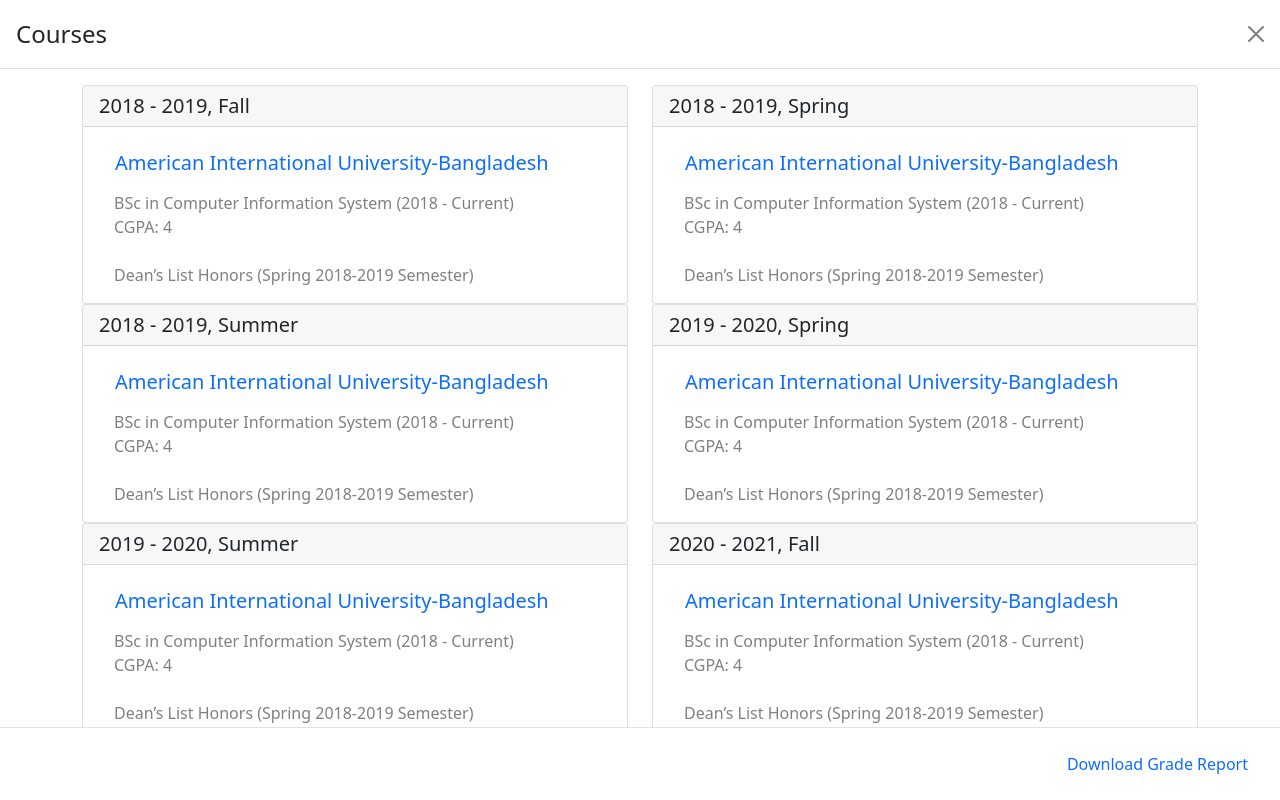
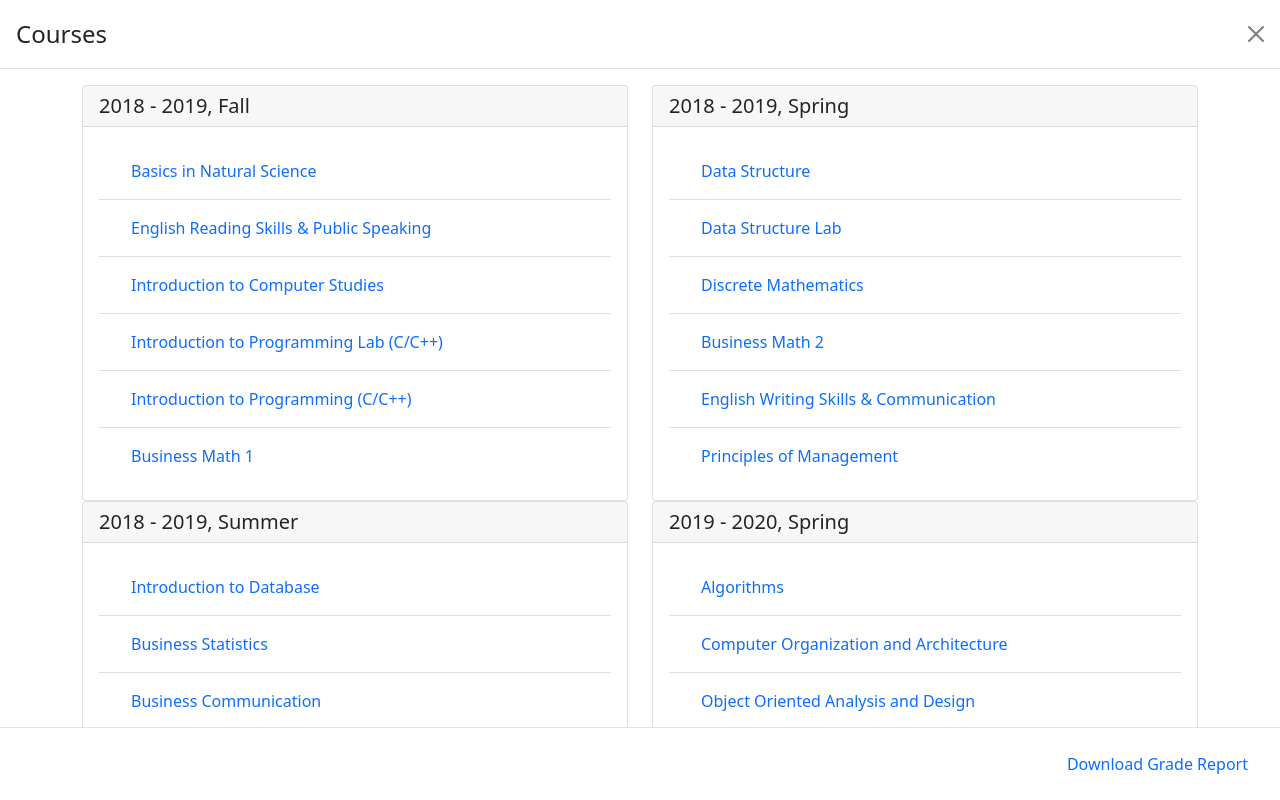
Before and after one commit to fffffatah/portfolio, a React (Create React App) app: page /education in a window 1280 px wide. Both pictures are taken after a click on the button "Details". Built offline with nearby package versions, Linux system fonts and the light colour scheme; grey boxes are pictures that could not be loaded.

Commit message:
add name to nav bar

```diff
--- a/src/components/education/Bachelor.js
+++ b/src/components/education/Bachelor.js
@@ -1,9 +1,10 @@
 import SetPageTitle from "../../setPageTitle";
-import { Container, Nav } from "react-bootstrap";
+import { Container, ListGroup, Nav } from "react-bootstrap";
 import { Row } from "react-bootstrap";
 import { Col } from "react-bootstrap";
 import { Card } from "react-bootstrap";
 import { Button } from "react-bootstrap";
+import { Collapse } from "react-bootstrap";
 import Educations from "../../storage/education/data.json";
 import { useState } from "react";
 import { Modal } from "react-bootstrap";
@@ -13,6 +14,8 @@
     //MAIN MODAL
     const [fullscreen, setFullscreen] = useState(true);
     const [show, setShow] = useState(false);
+    const [open, setOpen] = useState(false);
+
     function handleShow() {
         setShow(true);
     }
@@ -45,164 +48,50 @@
             </Container>
             <Modal show={show} fullscreen={fullscreen} onHide={() => setShow(false)}>
                 <Modal.Header closeButton>
-                <Modal.Title>Courses</Modal.Title>
+                <Modal.Title>
+                    Courses
+                </Modal.Title>
                 </Modal.Header>
                 <Modal.Body>
                 <Container>
                     <Row xs={1} md={2}>
+                        {
+                            Educations.education[0].semesters.length?(
+                                Educations.education[0].semesters.map((semester)=>{
+                                    return(
                                         <Col>
                                             <Card>
-                                <Card.Header as="h5">{Educations.education[0].semesters[0].session}</Card.Header>
+                                                <Card.Header as="h5">{semester.session}</Card.Header>
                                                     <Card.Body>
-                                    <Nav.Link href="https://www.aiub.edu" target="_blank">
-                                    <Card.Title>{Educations.education[0].institution}</Card.Title>
-                                    </Nav.Link>
-                                    <Card.Text style={{'padding-left':'15px'}}>
+                                                        <ListGroup variant="flush">
+                                                        {
+                                                            semester.courses.length?(
+                                                                semester.courses.map((course)=>{
+                                                                    return(
+                                                                        <ListGroup.Item>
+                                                                            <Nav.Link onClick={() => setOpen(!open)} aria-expanded={open} variant="outline-primary" size="lg">{course.name}</Nav.Link>
+                                                                            <Collapse in={open}>
+                                                                                <div style={{'padding-left':'15px'}}>
                                                                                    <div style={{'font-family':'Segoe UI'},{'color':'grey'}}>
-                                            {Educations.education[0].degree} ({Educations.education[0].year})<br/>
-                                            CGPA: {Educations.education[0].CGPA}<br/><br/>
-                                            {Educations.education[0].achievements[0].name}
+                                                                                        {course.description}<br/><br/>
+                                                                                        Credit: {course.credt}<br/>
+                                                                                        Result: {course.result}
                                                                                    </div>
-                                    </Card.Text>
+                                                                                </div>
+                                                                            </Collapse>
+                                                                        </ListGroup.Item>
+                                                                    )
+                                                                })
+                                                            ):''
+                                                        }
+                                                        </ListGroup>
                                                     </Card.Body>
                                             </Card>
                                         </Col>
-                        <Col>
-                            <Card>
-                                <Card.Header as="h5">{Educations.education[0].semesters[1].session}</Card.Header>
-                                <Card.Body>
-                                    <Nav.Link href="https://www.aiub.edu" target="_blank">
-                                    <Card.Title>{Educations.education[0].institution}</Card.Title>
-                                    </Nav.Link>
-                                    <Card.Text style={{'padding-left':'15px'}}>
-                                        <div style={{'font-family':'Segoe UI'},{'color':'grey'}}>
-                                            {Educations.education[0].degree} ({Educations.education[0].year})<br/>
-                                            CGPA: {Educations.education[0].CGPA}<br/><br/>
-                                            {Educations.education[0].achievements[0].name}
-                                        </div>
-                                    </Card.Text>
-                                </Card.Body>
-                            </Card>
-                        </Col>
-                        <Col>
-                            <Card>
-                                <Card.Header as="h5">{Educations.education[0].semesters[2].session}</Card.Header>
-                                <Card.Body>
-                                    <Nav.Link href="https://www.aiub.edu" target="_blank">
-                                    <Card.Title>{Educations.education[0].institution}</Card.Title>
-                                    </Nav.Link>
-                                    <Card.Text style={{'padding-left':'15px'}}>
-                                        <div style={{'font-family':'Segoe UI'},{'color':'grey'}}>
-                                            {Educations.education[0].degree} ({Educations.education[0].year})<br/>
-                                            CGPA: {Educations.education[0].CGPA}<br/><br/>
-                                            {Educations.education[0].achievements[0].name}
-                                        </div>
-                                    </Card.Text>
-                                </Card.Body>
-                            </Card>
-                        </Col>
-                        <Col>
-                            <Card>
-                                <Card.Header as="h5">{Educations.education[0].semesters[3].session}</Card.Header>
-                                <Card.Body>
-                                    <Nav.Link href="https://www.aiub.edu" target="_blank">
-                                    <Card.Title>{Educations.education[0].institution}</Card.Title>
-                                    </Nav.Link>
-                                    <Card.Text style={{'padding-left':'15px'}}>
-                                        <div style={{'font-family':'Segoe UI'},{'color':'grey'}}>
-                                            {Educations.education[0].degree} ({Educations.education[0].year})<br/>
-                                            CGPA: {Educations.education[0].CGPA}<br/><br/>
-                                            {Educations.education[0].achievements[0].name}
-                                        </div>
-                                    </Card.Text>
-                                </Card.Body>
-                            </Card>
-                        </Col>
-                        <Col>
-                            <Card>
-                                <Card.Header as="h5">{Educations.education[0].semesters[4].session}</Card.Header>
-                                <Card.Body>
-                                    <Nav.Link href="https://www.aiub.edu" target="_blank">
-                                    <Card.Title>{Educations.education[0].institution}</Card.Title>
-                                    </Nav.Link>
-                                    <Card.Text style={{'padding-left':'15px'}}>
-                                        <div style={{'font-family':'Segoe UI'},{'color':'grey'}}>
-                                            {Educations.education[0].degree} ({Educations.education[0].year})<br/>
-                                            CGPA: {Educations.education[0].CGPA}<br/><br/>
-                                            {Educations.education[0].achievements[0].name}
-                                        </div>
-                                    </Card.Text>
-                                </Card.Body>
-                            </Card>
-                        </Col>
-                        <Col>
-                            <Card>
-                                <Card.Header as="h5">{Educations.education[0].semesters[5].session}</Card.Header>
-                                <Card.Body>
-                                    <Nav.Link href="https://www.aiub.edu" target="_blank">
-                                    <Card.Title>{Educations.education[0].institution}</Card.Title>
-                                    </Nav.Link>
-                                    <Card.Text style={{'padding-left':'15px'}}>
-                                        <div style={{'font-family':'Segoe UI'},{'color':'grey'}}>
-                                            {Educations.education[0].degree} ({Educations.education[0].year})<br/>
-                                            CGPA: {Educations.education[0].CGPA}<br/><br/>
-                                            {Educations.education[0].achievements[0].name}
-                                        </div>
-                                    </Card.Text>
-                                </Card.Body>
-                            </Card>
-                        </Col>
-                        <Col>
-                            <Card>
-                                <Card.Header as="h5">{Educations.education[0].semesters[6].session}</Card.Header>
-                                <Card.Body>
-                                    <Nav.Link href="https://www.aiub.edu" target="_blank">
-                                    <Card.Title>{Educations.education[0].institution}</Card.Title>
-                                    </Nav.Link>
-                                    <Card.Text style={{'padding-left':'15px'}}>
-                                        <div style={{'font-family':'Segoe UI'},{'color':'grey'}}>
-                                            {Educations.education[0].degree} ({Educations.education[0].year})<br/>
-                                            CGPA: {Educations.education[0].CGPA}<br/><br/>
-                                            {Educations.education[0].achievements[0].name}
-                                        </div>
-                                    </Card.Text>
-                                </Card.Body>
-                            </Card>
-                        </Col>
-                        <Col>
-                            <Card>
-                                <Card.Header as="h5">{Educations.education[0].semesters[7].session}</Card.Header>
-                                <Card.Body>
-                                    <Nav.Link href="https://www.aiub.edu" target="_blank">
-                                    <Card.Title>{Educations.education[0].institution}</Card.Title>
-                                    </Nav.Link>
-                                    <Card.Text style={{'padding-left':'15px'}}>
-                                        <div style={{'font-family':'Segoe UI'},{'color':'grey'}}>
-                                            {Educations.education[0].degree} ({Educations.education[0].year})<br/>
-                                            CGPA: {Educations.education[0].CGPA}<br/><br/>
-                                            {Educations.education[0].achievements[0].name}
-                                        </div>
-                                    </Card.Text>
-                                </Card.Body>
-                            </Card>
-                        </Col>
-                        <Col>
-                            <Card>
-                                <Card.Header as="h5">{Educations.education[0].semesters[8].session}</Card.Header>
-                                <Card.Body>
-                                    <Nav.Link href="https://www.aiub.edu" target="_blank">
-                                    <Card.Title>{Educations.education[0].institution}</Card.Title>
-                                    </Nav.Link>
-                                    <Card.Text style={{'padding-left':'15px'}}>
-                                        <div style={{'font-family':'Segoe UI'},{'color':'grey'}}>
-                                            {Educations.education[0].degree} ({Educations.education[0].year})<br/>
-                                            CGPA: {Educations.education[0].CGPA}<br/><br/>
-                                            {Educations.education[0].achievements[0].name}
-                                        </div>
-                                    </Card.Text>
-                                </Card.Body>
-                            </Card>
-                        </Col>
+                                    )
+                                })
+                            ):''
+                        }
                     </Row>
                 </Container>
                 </Modal.Body>
--- a/src/components/layouts/TopNav.js
+++ b/src/components/layouts/TopNav.js
@@ -20,6 +20,7 @@
             <Navbar collapseOnSelect="true" expand="lg" bg="light" variant="light">
                 <Container>
                     <Navbar.Brand href="/"><Image src={ProfileImage} height="120px" width="120px"/></Navbar.Brand>
+                    <Navbar.Text><div style={{'font-family':'Segoe UI'},{'padding-right':'30px'}}><div style={{'font-size':'25px'}}><b>A.F.M. NOORULLAH</b></div></div></Navbar.Text>
                     <Navbar.Toggle aria-controls="responsive-navbar-nav" />
                     <Navbar.Collapse id="responsive-navbar-nav">
                         <Nav variant="tabs" defaultActiveKey="/" className="me-auto">
@@ -27,13 +28,13 @@
                                 <Nav.Link eventKey="link-1" as={Link} to="/">My Story</Nav.Link>
                             </NavItem>
                             <NavItem>
-                                <Nav.Link eventKey="link-2" as={Link} to="/education">Education</Nav.Link>
+                                <Nav.Link eventKey="link-2" as={Link} to="/projects">Projects</Nav.Link>
                             </NavItem>
                             <NavItem>
                                 <Nav.Link eventKey="link-3" as={Link} to="/skills">Skills</Nav.Link>
                             </NavItem>
                             <NavItem>
-                                <Nav.Link eventKey="link-4" as={Link} to="/projects">Projects</Nav.Link>
+                                <Nav.Link eventKey="link-4" as={Link} to="/education">Education</Nav.Link>
                             </NavItem>
                             <NavItem>
                                 <Nav.Link eventKey="link-5" as={Link} to="/experience">Experience(s)</Nav.Link>
```
Lines whose indentation alone changed are shown as unchanged.
